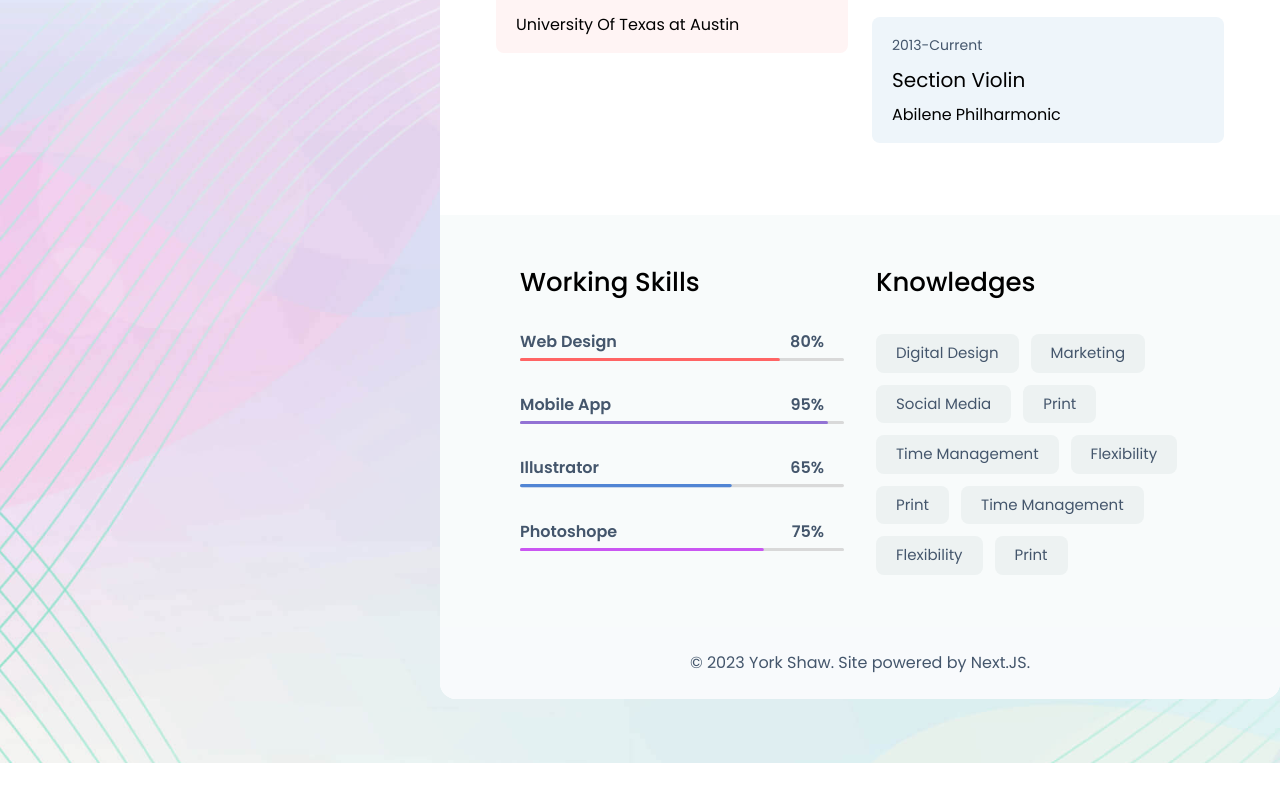
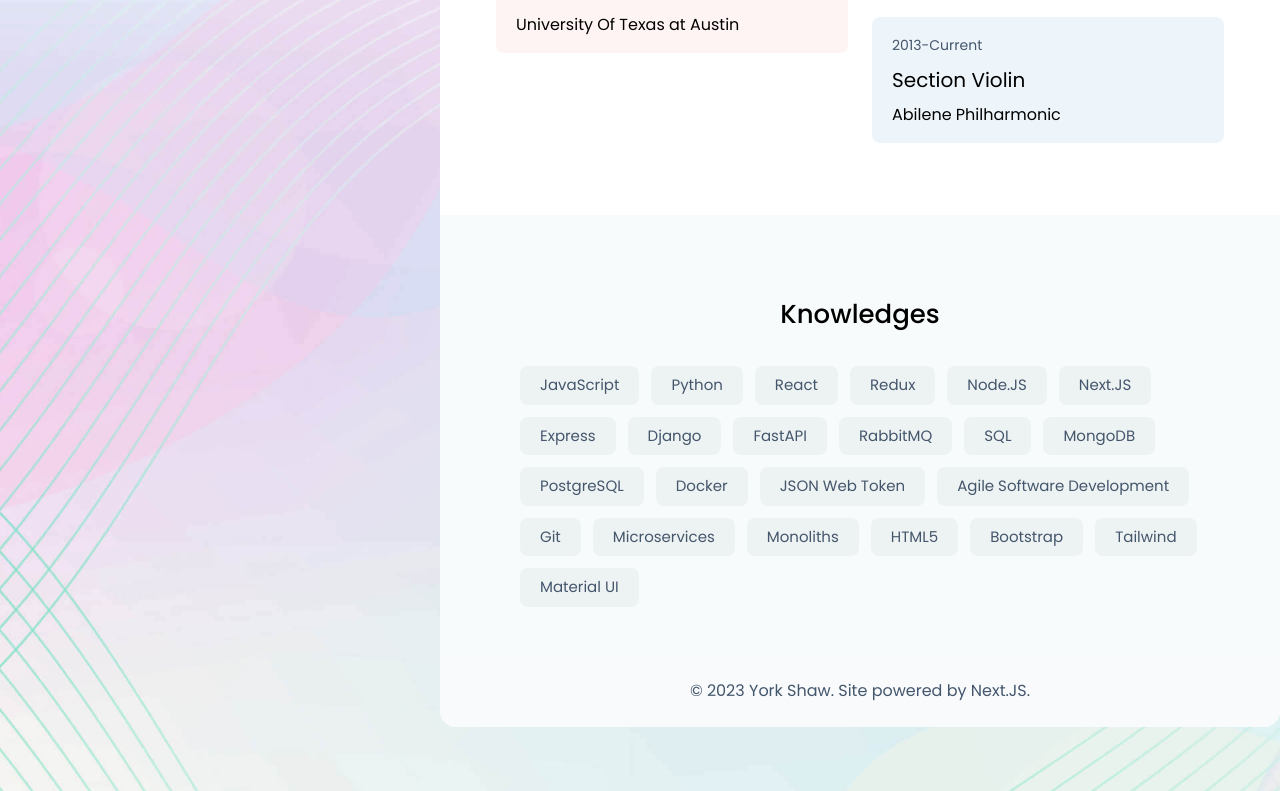
Before and after one commit to yorkpshaw/yorkpshaw.github.io, a Next.js app: page /resume in a window 1280 px wide. Shown: the part 1140-1931 px from the top of the page. Before the commit the page ends 1903 px from the top, so only its background shows below. Built offline with nearby package versions, Linux system fonts and the light colour scheme.

Commit message:
Updated CV section, removed skills section

```diff
--- a/components/tag/Tag.jsx
+++ b/components/tag/Tag.jsx
@@ -1,15 +1,28 @@
 const Tag = () => {
   const tagList = [
-    "Digital Design",
-    "Marketing",
-    "Social Media",
-    "Print",
-    "Time Management",
-    "Flexibility",
-    "Print",
-    "Time Management",
-    "Flexibility",
-    "Print",
+    "JavaScript",
+    "Python",
+    "React",
+    "Redux",
+    "Node.JS",
+    "Next.JS",
+    "Express",
+    "Django",
+    "FastAPI",
+    "RabbitMQ",
+    "SQL",
+    "MongoDB",
+    "PostgreSQL",
+    "Docker",
+    "JSON Web Token",
+    "Agile Software Development",
+    "Git",
+    "Microservices",
+    "Monoliths",
+    "HTML5",
+    "Bootstrap",
+    "Tailwind",
+    "Material UI",
   ];
   return (
     <>
--- a/pages/resume.js
+++ b/pages/resume.js
@@ -42,14 +42,14 @@ const index = () => {
               <div className="container bg-color-810 dark:bg-[#0D0D0D] py-12 px-4 sm:px-5 md:px-10 lg:px-20">
                 <div className="grid grid-cols-1  md:grid-cols-2 gap-8">
                   <div className="col-span-1">
-                    <h4 className="text-5xl dark:text-white font-medium mb-6">
+                    {/* <h4 className="text-5xl dark:text-white font-medium mb-6">
                       Working Skills
                     </h4>
-                    <LineItem />
+                    <LineItem /> */}
                     {/* experience percent items */}
                   </div>
-                  <div className="col-span-1">
-                    <h4 className="text-5xl dark:text-white font-medium mb-8">
+                  <div className="col-span-12">
+                    <h4 className="text-5xl text-center dark:text-white font-medium mb-8">
                       Knowledges
                     </h4>
 
```
Also changed, not shown: data/serviceData.js (+27 -26 lines).
